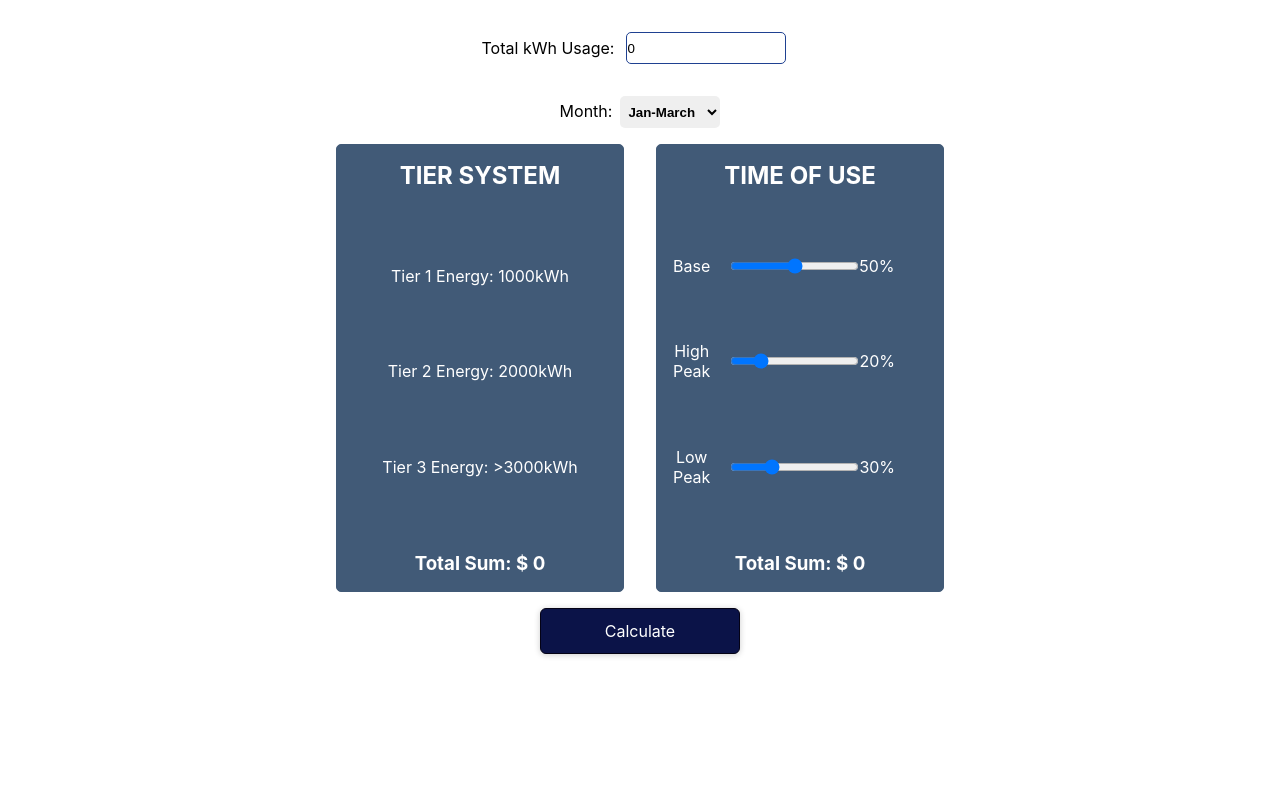
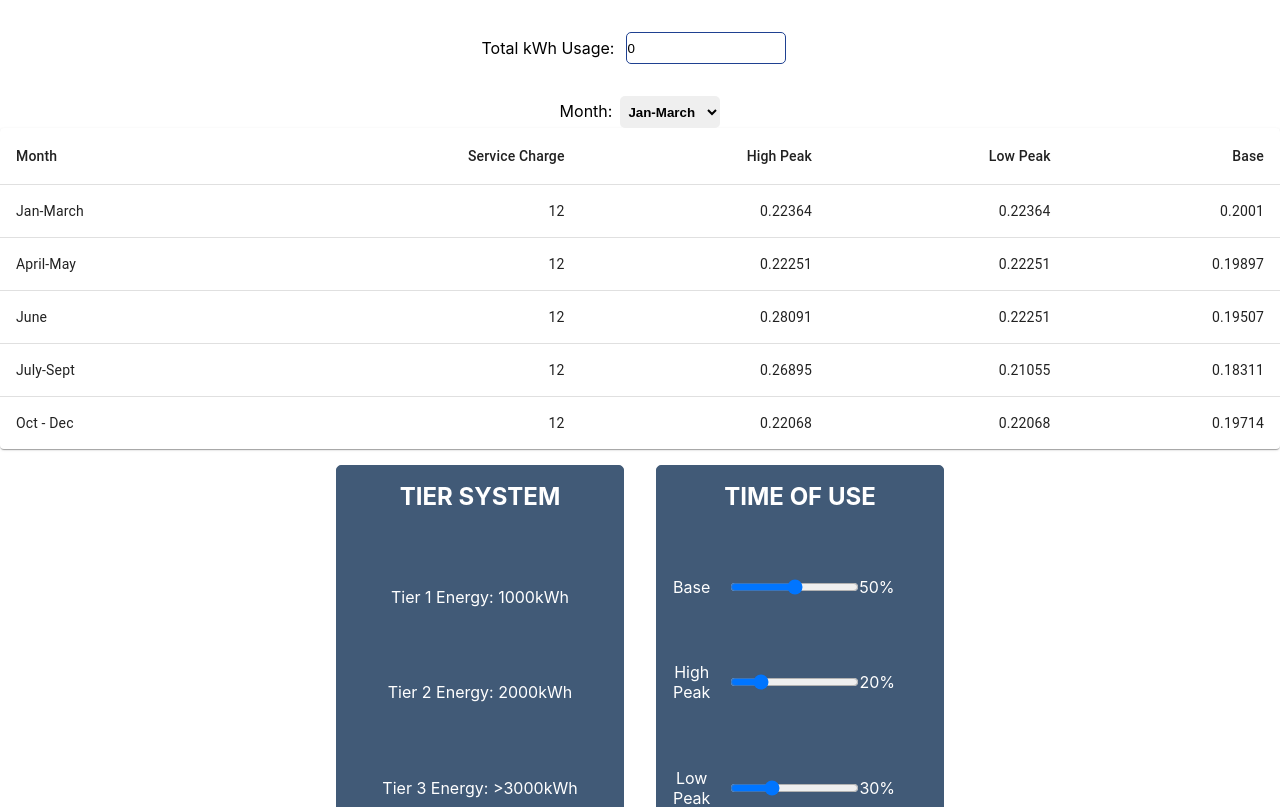
Before and after one commit to Satenik-Ba/ladwp-rate-calculator, a React (Create React App) app: page / in a window 1280 px wide. Shown: the top 807 px of the page. Built offline with nearby package versions, Linux system fonts and the light colour scheme.

Commit message:
added time of use breakdown table

```diff
--- a/package.json
+++ b/package.json
@@ -4,6 +4,9 @@
   "private": true,
   "homepage": "https://satenik-ba.github.io/ladwp-price-per-kWh/",
   "dependencies": {
+    "@emotion/react": "^11.10.5",
+    "@emotion/styled": "^11.10.5",
+    "@mui/material": "^5.11.0",
     "@testing-library/jest-dom": "^5.16.5",
     "@testing-library/react": "^13.4.0",
     "@testing-library/user-event": "^13.5.0",
--- a/src/App.js
+++ b/src/App.js
@@ -6,12 +6,14 @@
 import MonthSelection from "./components/monthSelection";
 import styles from "./app.module.css";
 import Calculate from "../src/components/Calculations/calculate";
+import TimeOfUseRates from "./components/Rates/timeOfUseRates";
 
 function App() {
   return (
     <div className={styles.app}>
       <Input />
       <MonthSelection />
+      <TimeOfUseRates />
       <div className={styles.wrapper}>
         <Tier />
         <Time />
--- /dev/null
+++ b/src/components/Rates/timeOfUseRates.js
@@ -0,0 +1,107 @@
+import React from "react";
+import {
+  HighPeakPriceJan,
+  LowPeakPriceJan,
+  BasePriceJan,
+  TimeOfUseServiceCharge,
+  HighPeakPriceApril,
+  LowPeakPriceApril,
+  BasePriceApril,
+  HighPeakPriceJune,
+  LowPeakPriceJune,
+  BasePriceJune,
+  HighPeakPriceJuly,
+  LowPeakPriceJuly,
+  BasePriceJuly,
+  HighPeakPriceOct,
+  LowPeakPriceOct,
+  BasePriceOct,
+} from "../../constants/constants";
+import Table from "@mui/material/Table";
+import TableBody from "@mui/material/TableBody";
+import TableCell from "@mui/material/TableCell";
+import TableContainer from "@mui/material/TableContainer";
+import TableHead from "@mui/material/TableHead";
+import TableRow from "@mui/material/TableRow";
+import Paper from "@mui/material/Paper";
+
+function createData(month, serviceCharge, highPeak, lowPeak, base) {
+  return { month, serviceCharge, highPeak, lowPeak, base };
+}
+
+const months = [
+  createData(
+    "Jan-March",
+    TimeOfUseServiceCharge / 2,
+    HighPeakPriceJan,
+    LowPeakPriceJan,
+    BasePriceJan
+  ),
+  createData(
+    "April-May",
+    TimeOfUseServiceCharge / 2,
+    HighPeakPriceApril,
+    LowPeakPriceApril,
+    BasePriceApril
+  ),
+  createData(
+    "June",
+    TimeOfUseServiceCharge / 2,
+    HighPeakPriceJune,
+    LowPeakPriceJune,
+    BasePriceJune
+  ),
+  createData(
+    "July-Sept",
+    TimeOfUseServiceCharge / 2,
+    HighPeakPriceJuly,
+    LowPeakPriceJuly,
+    BasePriceJuly
+  ),
+  createData(
+    "Oct - Dec",
+    TimeOfUseServiceCharge / 2,
+    HighPeakPriceOct,
+    LowPeakPriceOct,
+    BasePriceOct
+  ),
+];
+
+function TimeOfUseRates() {
+  return (
+    <div>
+      {" "}
+      <TableContainer component={Paper}>
+        <Table sx={{ minWidth: 650 }} aria-label="simple table">
+          <TableHead>
+            <TableRow>
+              <TableCell>Month</TableCell>
+              <TableCell align="right">Service Charge</TableCell>
+              <TableCell align="right">High Peak</TableCell>
+              <TableCell align="right">Low Peak</TableCell>
+              <TableCell align="right">Base</TableCell>
+            </TableRow>
+          </TableHead>
+          <TableBody>
+            {months.map((month) => (
+              <TableRow
+                key={month.month}
+                sx={{ "&:last-child td, &:last-child th": { border: 0 } }}
+              >
+                <TableCell component="th" scope="row">
+                  {month.month}
+                </TableCell>
+                <TableCell align="right">{month.serviceCharge}</TableCell>
+                <TableCell align="right">{month.highPeak}</TableCell>
+                <TableCell align="right">{month.lowPeak}</TableCell>
+                <TableCell align="right">{month.base}</TableCell>
+              </TableRow>
+            ))}
+          </TableBody>
+        </Table>
+      </TableContainer>
+    </div>
+  );
+}
+
+export default TimeOfUseRates;
```
Also changed, not shown: 1 other file (tests, documents, lock files or other folders).
